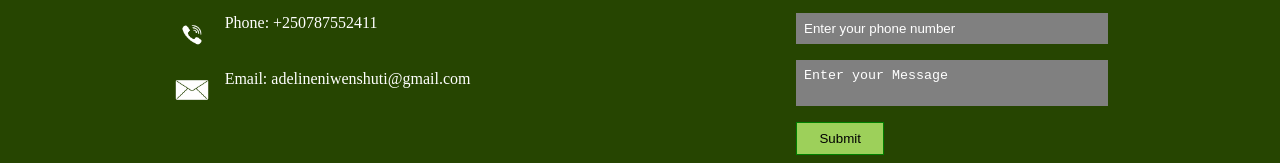
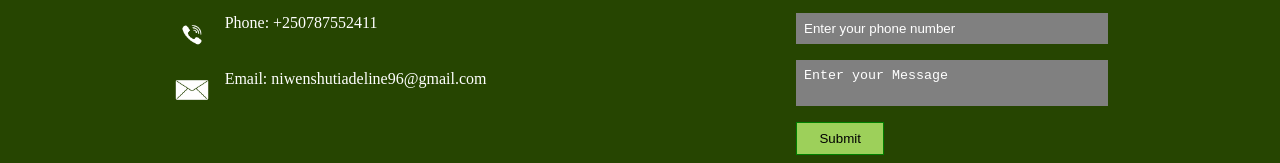
Before and after one commit to Muraina020/edu-web, a Next.js app: page / in a window 1280 px wide. Shown: the part 3762-3925 px from the top of the page. Built offline with nearby package versions, Linux system fonts and the light colour scheme.

Commit message:
greenhouse

```diff
--- a/app/components/footer/Footer.jsx
+++ b/app/components/footer/Footer.jsx
@@ -29,7 +29,7 @@ const Footer = () => {
             <li>
               {" "}
               <Image src={Mail} alt="call" className={styles.footerImg} />
-              Email: adelineniwenshuti@gmail.com
+              Email: niwenshutiadeline96@gmail.com
             </li>
           </ul>
         </div>
--- a/app/contact/Social.jsx
+++ b/app/contact/Social.jsx
@@ -25,7 +25,7 @@ const Social = () => {
     <a href="https://www.facebook.com/profile.php?id=61565251337323" className={styles.contactOption} target='_blank' rel='noopener noreferrer'>
       <FaFacebookSquare className={styles.contactIcon}/>
     </a>
-    <a href="https://www.linkedin.com/deryne-greenhouse" className={styles.contactOption} target='_blank' rel='noopener noreferrer'>
+    <a href="https://www.linkedin.com/posts/deryne-greenhouse_deryne-greenhouse-linkedin-activity-7241087552114360320-dveM?utm_source=share&utm_medium=member_android" className={styles.contactOption} target='_blank' rel='noopener noreferrer'>
       < FaLinkedin  className={styles.contactIcon}/>
     </a>
     </div>
```
